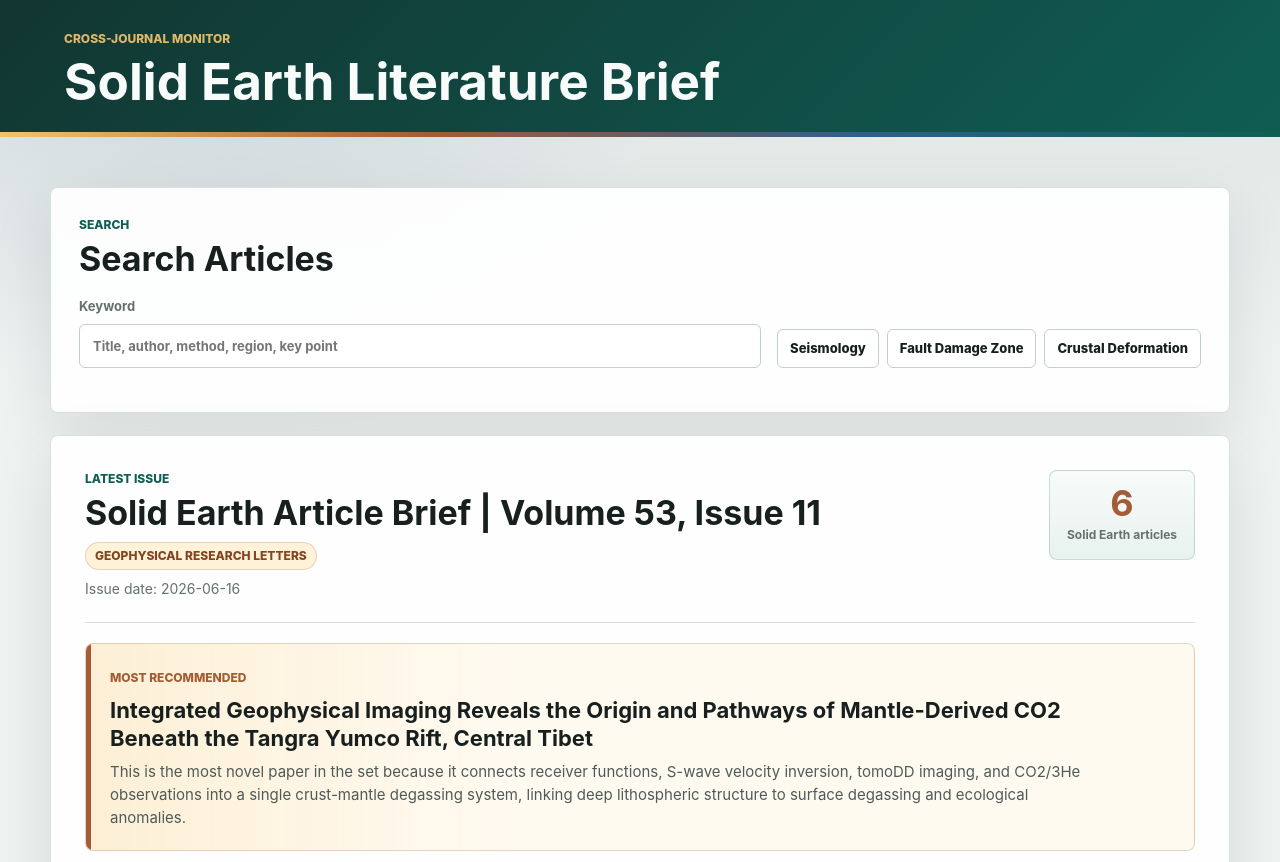
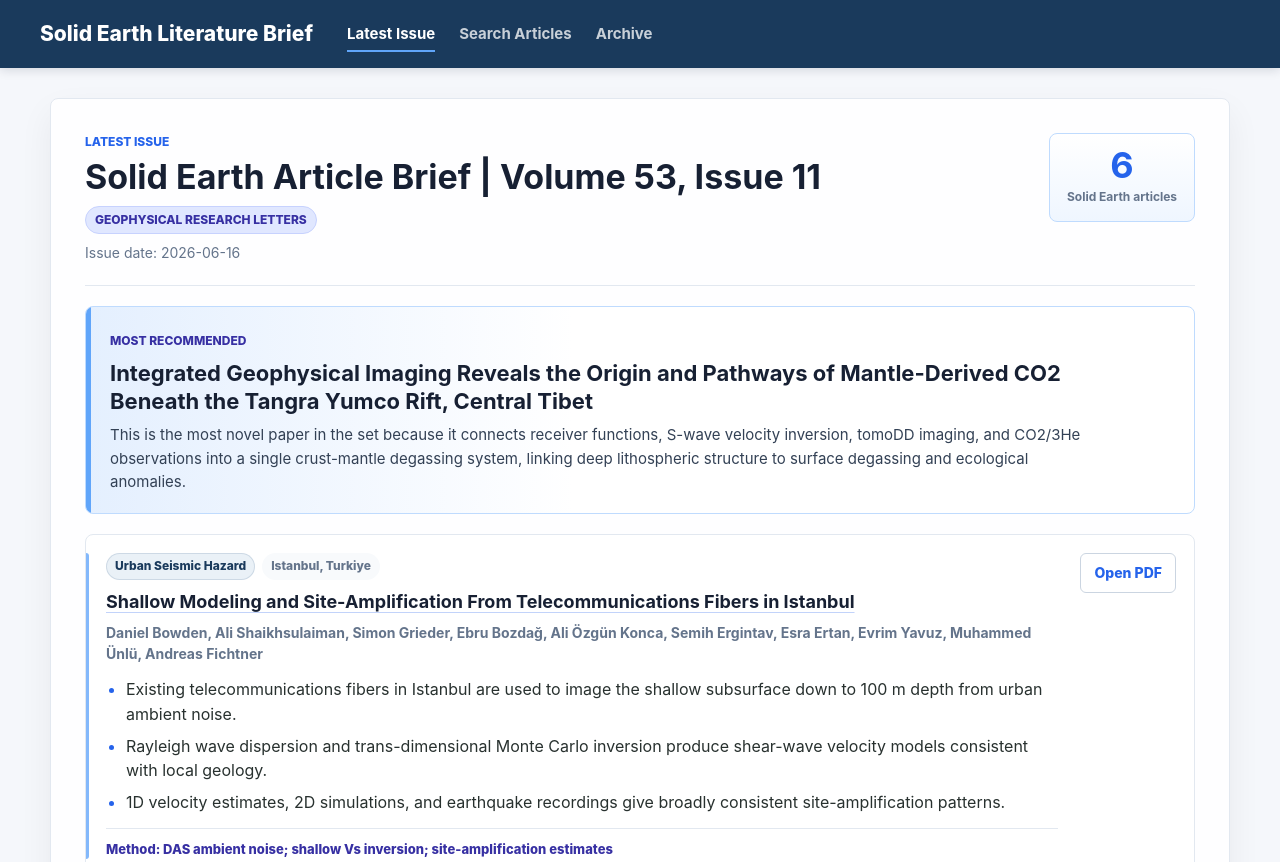
Before and after one commit to litao-t/article_monitor, a plain HTML site: page index.html in a window 1280 px wide. Shown: the top 862 px of the page. Drawn offline with Linux system fonts and the light colour scheme.

Commit message:
Update style.css

```diff
--- a/assets/app.js
+++ b/assets/app.js
@@ -1265,7 +1265,8 @@ const interestKeywords = [
 
 const state = {
   query: "",
-  interest: ""
+  interest: "",
+  section: "latest"
 };
 
 const latest = reports[0];
@@ -1296,8 +1297,12 @@ const el = {
   detailList: document.querySelector("#detail-list"),
   detailMissing: document.querySelector("#report-missing"),
   filters: document.querySelector("#interest-filters"),
-  search: document.querySelector("#search-input")
+  search: document.querySelector("#search-input"),
+  sectionLinks: document.querySelectorAll("[data-section-link]"),
+  sections: document.querySelectorAll(".content-section")
 };
+
+const availableSections = Array.from(el.sections).map((section) => section.id).filter(Boolean);
 
 function normalize(value) {
   return String(value || "").toLowerCase().trim();
@@ -1520,6 +1525,36 @@ function renderArchive() {
       </a>
     `)
     .join("");
+}
+
+function getSectionFromHash() {
+  const hash = window.location.hash.replace("#", "");
+  return availableSections.includes(hash) ? hash : null;
+}
+
+function setActiveSection(sectionId, options = {}) {
+  if (!availableSections.length) return;
+
+  const nextSection = availableSections.includes(sectionId) ? sectionId : "latest";
+  state.section = nextSection;
+
+  el.sections.forEach((section) => {
+    section.classList.toggle("active", section.id === nextSection);
+  });
+
+  el.sectionLinks.forEach((link) => {
+    const isActive = link.dataset.sectionLink === nextSection;
+    link.classList.toggle("active", isActive);
+    if (isActive) {
+      link.setAttribute("aria-current", "page");
+    } else {
+      link.removeAttribute("aria-current");
+    }
+  });
+
+  if (options.focusSearch && nextSection === "search" && el.search) {
+    el.search.focus({ preventScroll: true });
+  }
 }
 
 function getSelectedReport() {
@@ -1571,6 +1606,7 @@ function renderReportDetail() {
 
 function render() {
   validateReports();
+  setActiveSection(getSectionFromHash() || state.section);
   renderHeader();
   renderRecommendation();
   renderFilters();
@@ -1594,6 +1630,20 @@ if (el.filters) {
     state.interest = state.interest === button.dataset.interest ? "" : button.dataset.interest;
     renderFilters();
     renderSearchResults();
+  });
+}
+
+if (el.sectionLinks.length && availableSections.length) {
+  el.sectionLinks.forEach((link) => {
+    link.addEventListener("click", (event) => {
+      const sectionId = link.dataset.sectionLink;
+      if (!availableSections.includes(sectionId)) return;
+
+      event.preventDefault();
+      setActiveSection(sectionId, { focusSearch: sectionId === "search" });
+      window.history.replaceState(null, "", `#${sectionId}`);
+      window.scrollTo({ top: 0, behavior: "smooth" });
+    });
   });
 }
 
@@ -1614,6 +1664,15 @@ document.addEventListener("click", (event) => {
   });
 });
 
-window.addEventListener("hashchange", renderReportDetail);
+window.addEventListener("hashchange", () => {
+  const sectionId = getSectionFromHash();
+  if (sectionId) {
+    setActiveSection(sectionId);
+    window.scrollTo({ top: 0, behavior: "smooth" });
+    return;
+  }
+
+  renderReportDetail();
+});
 
 render();
--- a/assets/styles.css
+++ b/assets/styles.css
@@ -1,20 +1,21 @@
 :root {
   color-scheme: light;
-  --page: #eef2f1;
+  --page: #f5f7fb;
   --surface: #ffffff;
-  --surface-soft: #f7f9f7;
-  --ink: #17201f;
-  --muted: #66706e;
-  --line: #d9e0dc;
-  --line-strong: #c2d0ca;
-  --green: #0f5f54;
-  --green-dark: #123632;
-  --green-soft: #e3f0ed;
-  --blue: #315f8c;
-  --copper: #a35c35;
-  --amber: #f2c36b;
-  --shadow: 0 20px 60px rgba(24, 38, 35, 0.1);
-  --shadow-small: 0 10px 28px rgba(24, 38, 35, 0.08);
+  --surface-soft: #f8fafc;
+  --ink: #172033;
+  --muted: #64748b;
+  --line: #e2e8f0;
+  --line-strong: #cbd5e1;
+  --blue: #1a3a5c;
+  --blue-bright: #2563eb;
+  --blue-soft: #eff6ff;
+  --blue-pale: #dbeafe;
+  --indigo: #3730a3;
+  --slate: #334155;
+  --amber: #f59e0b;
+  --shadow: 0 14px 34px rgba(15, 23, 42, 0.06);
+  --shadow-small: 0 8px 20px rgba(15, 23, 42, 0.08);
 }
 
 * {
@@ -31,10 +32,7 @@ html {
 
 body {
   margin: 0;
-  background:
-    linear-gradient(180deg, rgba(18, 54, 50, 0.08), transparent 360px),
-    radial-gradient(circle at 18% 0%, rgba(49, 95, 140, 0.12), transparent 28rem),
-    var(--page);
+  background: var(--page);
   color: var(--ink);
   font-family: Inter, ui-sans-serif, system-ui, -apple-system, BlinkMacSystemFont, "Segoe UI", sans-serif;
   line-height: 1.55;
@@ -45,44 +43,74 @@ a {
 }
 
 .topbar {
-  position: relative;
+  position: sticky;
+  top: 0;
+  z-index: 100;
+  background: var(--blue);
+  color: #ffffff;
+  box-shadow: 0 2px 10px rgba(15, 23, 42, 0.14);
+}
+
+.topbar-inner {
   display: flex;
   align-items: center;
-  justify-content: space-between;
-  gap: 28px;
-  padding: 30px clamp(20px, 5vw, 72px);
-  overflow: hidden;
-  background:
-    linear-gradient(135deg, rgba(18, 54, 50, 0.98), rgba(15, 95, 84, 0.95)),
-    var(--green-dark);
-  color: #f7fbfa;
+  gap: 34px;
+  justify-content: flex-start;
+  width: min(1200px, calc(100vw - 32px));
+  min-height: 68px;
+  margin: 0 auto;
+  padding: 14px 0;
 }
 
-.topbar::after {
-  position: absolute;
-  inset: auto 0 0;
-  height: 5px;
-  background: linear-gradient(90deg, var(--amber), var(--copper), var(--blue), var(--green));
-  content: "";
+.site-title {
+  color: #ffffff;
+  font-size: 21px;
+  font-weight: 800;
+  text-decoration: none;
+  white-space: nowrap;
 }
 
-.topbar > * {
-  position: relative;
-  z-index: 1;
+.site-title:hover,
+.site-title:focus-visible {
+  color: #ffffff;
+  outline: none;
+  text-decoration: none;
+}
+
+.topbar-nav {
+  display: flex;
+  flex-wrap: wrap;
+  gap: 24px;
+  align-items: center;
+}
+
+.topbar-nav a {
+  min-height: 34px;
+  padding: 6px 0 5px;
+  border-bottom: 2px solid transparent;
+  color: rgba(255, 255, 255, 0.76);
+  font-size: 15px;
+  font-weight: 720;
+  text-decoration: none;
+  transition: border-color 160ms ease, color 160ms ease;
+}
+
+.topbar-nav a:hover,
+.topbar-nav a:focus-visible,
+.topbar-nav a.active {
+  border-bottom-color: #60a5fa;
+  color: #ffffff;
+  outline: none;
 }
 
 .eyebrow,
 .section-kicker {
   margin: 0 0 6px;
-  color: var(--green);
+  color: var(--blue-bright);
   font-size: 12px;
   font-weight: 800;
   letter-spacing: 0;
   text-transform: uppercase;
-}
-
-.topbar .eyebrow {
-  color: rgba(242, 195, 107, 0.92);
 }
 
 h1,
@@ -130,7 +158,7 @@ h3 {
   border: 1px solid var(--line-strong);
   border-radius: 6px;
   background: #ffffff;
-  color: var(--green);
+  color: var(--blue-bright);
   font-weight: 760;
   font-size: 14px;
   text-decoration: none;
@@ -138,19 +166,12 @@ h3 {
   transition: background 160ms ease, border-color 160ms ease, color 160ms ease, transform 160ms ease;
 }
 
-.topbar .source-link {
-  border-color: rgba(255, 255, 255, 0.28);
-  background: rgba(255, 255, 255, 0.1);
-  color: #ffffff;
-  backdrop-filter: blur(8px);
-}
-
 .source-link:hover,
 .source-link:focus-visible,
 .article-link:hover,
 .article-link:focus-visible {
-  border-color: var(--green);
-  background: var(--green);
+  border-color: var(--blue-bright);
+  background: var(--blue-bright);
   color: #ffffff;
   outline: none;
   transform: translateY(-1px);
@@ -169,14 +190,15 @@ h3 {
 main {
   width: min(1180px, calc(100vw - 32px));
   margin: 0 auto;
-  padding: 28px 0 60px;
+  padding: 30px 0 60px;
 }
 
-.search-section,
-.latest-section,
-.archive-section,
-.detail-section {
-  margin-top: 22px;
+.content-section {
+  display: none;
+}
+
+.content-section.active {
+  display: block;
 }
 
 .search-section,
@@ -198,7 +220,7 @@ main {
 }
 
 .archive-section {
-  padding: 6px 0 0;
+  padding: 0;
 }
 
 .latest-head,
@@ -229,16 +251,16 @@ main {
 
 .count-box {
   min-width: 146px;
-  padding: 14px 16px;
-  border: 1px solid rgba(15, 95, 84, 0.2);
+  padding: 13px 16px;
+  border: 1px solid #bfdbfe;
   border-radius: 8px;
-  background: linear-gradient(180deg, #f7fbfa, #e8f2ef);
+  background: linear-gradient(180deg, #ffffff, var(--blue-soft));
   text-align: center;
 }
 
 .count-box strong {
   display: block;
-  color: var(--copper);
+  color: var(--blue-bright);
   font-size: 36px;
   line-height: 1;
 }
@@ -278,8 +300,8 @@ main {
 }
 
 .search-box input:focus {
-  border-color: var(--green);
-  box-shadow: 0 0 0 3px rgba(15, 95, 84, 0.14);
+  border-color: #60a5fa;
+  box-shadow: 0 0 0 3px rgba(96, 165, 250, 0.22);
   outline: none;
 }
 
@@ -306,15 +328,15 @@ main {
 
 .filter-button:hover,
 .filter-button:focus-visible {
-  border-color: var(--green);
-  color: var(--green);
+  border-color: #60a5fa;
+  color: var(--blue-bright);
   outline: none;
   transform: translateY(-1px);
 }
 
 .filter-button[aria-pressed="true"] {
-  border-color: var(--green);
-  background: var(--green);
+  border-color: var(--blue);
+  background: var(--blue);
   color: #ffffff;
 }
 
@@ -330,11 +352,11 @@ main {
   display: block;
   padding: 20px 22px 20px 24px;
   overflow: hidden;
-  border: 1px solid rgba(163, 92, 53, 0.24);
+  border: 1px solid #bfdbfe;
   border-radius: 8px;
   background:
-    linear-gradient(90deg, rgba(242, 195, 107, 0.2), transparent 38%),
-    #fffaf0;
+    linear-gradient(90deg, rgba(219, 234, 254, 0.75), transparent 44%),
+    #ffffff;
   color: inherit;
   text-decoration: none;
   transition: border-color 160ms ease, box-shadow 160ms ease, transform 160ms ease;
@@ -342,7 +364,7 @@ main {
 
 a.recommendation-card:hover,
 a.recommendation-card:focus-visible {
-  border-color: rgba(163, 92, 53, 0.42);
+  border-color: #93c5fd;
   box-shadow: var(--shadow-small);
   outline: none;
   transform: translateY(-1px);
@@ -352,14 +374,14 @@ a.recommendation-card:focus-visible {
   position: absolute;
   inset: 0 auto 0 0;
   width: 5px;
-  background: var(--copper);
+  background: #60a5fa;
   content: "";
 }
 
 .recommendation-card b {
   display: inline-flex;
   margin-bottom: 8px;
-  color: var(--copper);
+  color: var(--indigo);
   font-size: 12px;
   font-weight: 820;
   text-transform: uppercase;
@@ -374,7 +396,7 @@ a.recommendation-card:focus-visible {
 .recommendation-card p {
   max-width: 980px;
   margin: 0;
-  color: #4f5b58;
+  color: var(--slate);
   font-size: 15px;
 }
 
@@ -406,20 +428,20 @@ a.recommendation-card:focus-visible {
   inset: 18px auto 18px 0;
   width: 3px;
   border-radius: 0 4px 4px 0;
-  background: var(--green);
+  background: #60a5fa;
   content: "";
   opacity: 0.78;
 }
 
 .article-card:hover {
-  border-color: rgba(15, 95, 84, 0.32);
+  border-color: #bfdbfe;
   box-shadow: var(--shadow-small);
   transform: translateY(-1px);
 }
 
 .article-card:focus {
-  border-color: rgba(163, 92, 53, 0.48);
-  box-shadow: 0 0 0 3px rgba(242, 195, 107, 0.28), var(--shadow-small);
+  border-color: #93c5fd;
+  box-shadow: 0 0 0 3px rgba(96, 165, 250, 0.24), var(--shadow-small);
   outline: none;
 }
 
@@ -429,16 +451,16 @@ a.recommendation-card:focus-visible {
 
 @keyframes articleTargetPulse {
   0% {
-    border-color: rgba(163, 92, 53, 0.82);
-    background: #fff6df;
-    box-shadow: 0 0 0 6px rgba(242, 195, 107, 0.34), 0 18px 46px rgba(163, 92, 53, 0.18);
+    border-color: #60a5fa;
+    background: var(--blue-soft);
+    box-shadow: 0 0 0 6px rgba(96, 165, 250, 0.22), 0 18px 46px rgba(37, 99, 235, 0.13);
     transform: scale(1.006);
   }
 
   55% {
-    border-color: rgba(163, 92, 53, 0.68);
-    background: #fffaf0;
-    box-shadow: 0 0 0 4px rgba(242, 195, 107, 0.24), var(--shadow-small);
+    border-color: #93c5fd;
+    background: #ffffff;
+    box-shadow: 0 0 0 4px rgba(96, 165, 250, 0.18), var(--shadow-small);
   }
 
   100% {
@@ -477,9 +499,9 @@ a.recommendation-card:focus-visible {
 
 .tag.journal,
 .journal-badge {
-  border-color: rgba(163, 92, 53, 0.2);
-  background: #fff2d8;
-  color: #82451f;
+  border-color: #c7d2fe;
+  background: #e0e7ff;
+  color: var(--indigo);
 }
 
 .journal-badge {
@@ -487,7 +509,7 @@ a.recommendation-card:focus-visible {
   align-items: center;
   min-height: 28px;
   padding: 4px 9px;
-  border: 1px solid rgba(163, 92, 53, 0.22);
+  border: 1px solid #c7d2fe;
   border-radius: 999px;
   font-size: 12px;
   font-weight: 820;
@@ -498,14 +520,14 @@ a.recommendation-card:focus-visible {
 
 .article-title-link {
   color: var(--ink);
-  text-decoration-color: rgba(15, 95, 84, 0.28);
+  text-decoration-color: rgba(37, 99, 235, 0.28);
   text-decoration-thickness: 1px;
   text-underline-offset: 4px;
 }
 
 .article-title-link:hover,
 .article-title-link:focus-visible {
-  color: var(--green);
+  color: var(--blue-bright);
   text-decoration-color: currentColor;
   outline: none;
 }
@@ -549,14 +571,14 @@ a.recommendation-card:focus-visible {
 }
 
 .key-points li::marker {
-  color: var(--green);
+  color: var(--blue-bright);
 }
 
 .article-meta {
   margin-top: 13px;
   padding-top: 10px;
   border-top: 1px solid var(--line);
-  color: var(--copper);
+  color: var(--indigo);
   font-size: 13px;
   font-weight: 760;
 }
--- a/index.html
+++ b/index.html
@@ -8,14 +8,32 @@
   </head>
   <body>
     <header class="topbar">
-      <div>
-        <p class="eyebrow">Cross-Journal Monitor</p>
-        <h1>Solid Earth Literature Brief</h1>
+      <div class="topbar-inner">
+        <a class="site-title" href="#latest" data-section-link="latest">Solid Earth Literature Brief</a>
+        <nav class="topbar-nav" aria-label="Report sections">
+          <a href="#latest" data-section-link="latest" class="active">Latest Issue</a>
+          <a href="#search" data-section-link="search">Search Articles</a>
+          <a href="#archive" data-section-link="archive">Archive</a>
+        </nav>
       </div>
     </header>
 
     <main>
-      <section class="search-section" aria-labelledby="search-title">
+      <section id="latest" class="latest-section content-section active" aria-labelledby="latest-title">
+        <div class="latest-head">
+          <div>
+            <p class="section-kicker">Latest Issue</p>
+            <h2 id="latest-title"></h2>
+            <p id="latest-meta" class="meta-line"></p>
+          </div>
+          <div id="latest-count" class="count-box"></div>
+        </div>
+
+        <div id="latest-summary" class="summary-grid"></div>
+        <div id="latest-list" class="article-list"></div>
+      </section>
+
+      <section id="search" class="search-section content-section" aria-labelledby="search-title">
         <div class="section-title-row">
           <div>
             <p class="section-kicker">Search</p>
@@ -35,21 +53,7 @@
         <div id="search-results" class="article-list compact-list"></div>
       </section>
 
-      <section class="latest-section" aria-labelledby="latest-title">
-        <div class="latest-head">
-          <div>
-            <p class="section-kicker">Latest Issue</p>
-            <h2 id="latest-title"></h2>
-            <p id="latest-meta" class="meta-line"></p>
-          </div>
-          <div id="latest-count" class="count-box"></div>
-        </div>
-
-        <div id="latest-summary" class="summary-grid"></div>
-        <div id="latest-list" class="article-list"></div>
-      </section>
-
-      <section class="archive-section" aria-labelledby="archive-title">
+      <section id="archive" class="archive-section content-section" aria-labelledby="archive-title">
         <div class="section-title-row">
           <div>
             <p class="section-kicker">Archive</p>
```
Also changed, not shown: report.html (+8 -5 lines), 1 other file.
